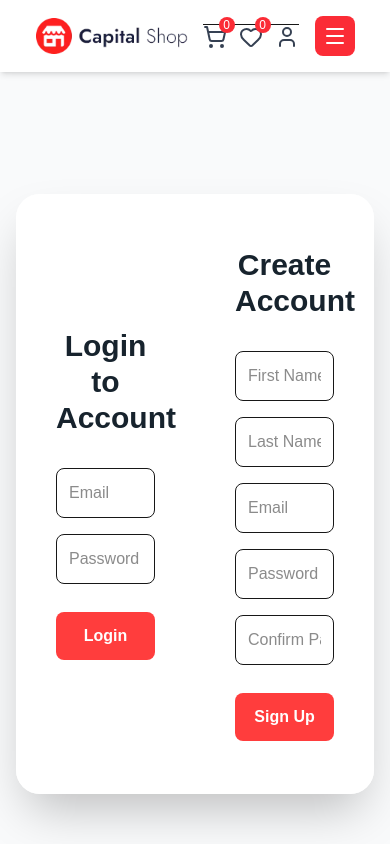
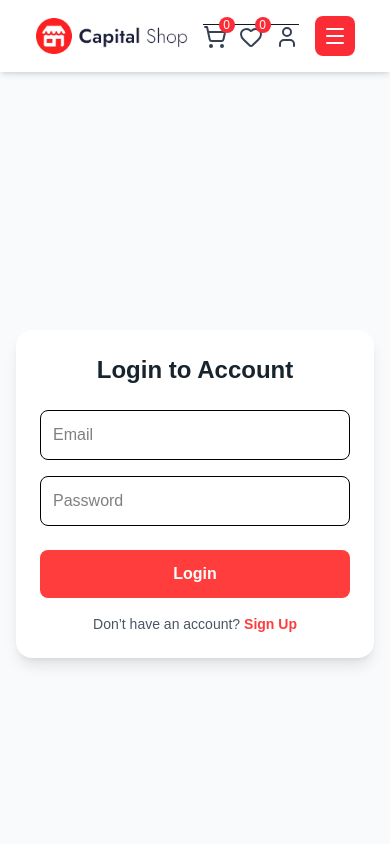
Before and after one commit to Rehan-programer/ecomm, a Next.js app: page /auth in a window 390 px wide. Shown: the top 844 px of the page. Built offline with nearby package versions, Linux system fonts and the light colour scheme.

Commit message:
form-ui-done

```diff
--- a/src/app/api/login/route.js
+++ b/src/app/api/login/route.js
@@ -5,7 +5,7 @@ export async function POST(req) {
   try {
     const { email, password } = await req.json();
 
-    // Check if user exists
+
     const [rows] = await db.query("SELECT * FROM signup WHERE `email` = ?", [email]);
     if (rows.length === 0) {
       return Response.json({ message: "User not found" }, { status: 404 });
--- a/src/app/api/signup/route.js
+++ b/src/app/api/signup/route.js
@@ -5,18 +5,17 @@ export async function POST(req) {
   try {
     const { firstName, lastName, email, password, confirmPassword } = await req.json();
 
-    // Check password match
     if (password !== confirmPassword) {
       return Response.json({ message: "Passwords do not match" }, { status: 400 });
     }
 
-    // Check if email exists
+
     const [existing] = await db.query("SELECT * FROM signup WHERE `email` = ?", [email]);
     if (existing.length > 0) {
       return Response.json({ message: "Email already exists" }, { status: 400 });
     }
 
-    // Hash password
+
     const hashedPassword = await bcrypt.hash(password, 10);
     const hashedConfirm = await bcrypt.hash(confirmPassword, 10);
 
--- a/src/app/auth/page.js
+++ b/src/app/auth/page.js
@@ -40,13 +40,13 @@ export default function AuthPage() {
 
   return (
     <div className="min-h-screen flex items-center justify-center bg-[#f9fafb] px-4 py-10 overflow-hidden">
-      <div className="relative w-full max-w-5xl h-[600px] bg-white rounded-3xl shadow-2xl overflow-hidden">
+      <div className="hidden md:block relative w-full max-w-5xl h-[600px] bg-white rounded-3xl shadow-2xl overflow-hidden">
         <div
           className={`absolute top-0 left-0 w-[200%] h-full flex transition-transform duration-700 ease-in-out ${
             isLogin ? "translate-x-0" : "-translate-x-1/2"
           }`}
         >
-          <div className="w-1/2 flex flex-col items-start justify-center bg-white p-10">
+          <div className="w-full lg:w-1/2 flex flex-col items-start justify-center bg-white p-10">
             <form
               onSubmit={handleSubmit}
               className="w-full max-w-sm flex flex-col gap-4"
@@ -60,7 +60,7 @@ export default function AuthPage() {
                 placeholder="Email"
                 onChange={handleChange}
                 required
-                className="p-3 border rounded-lg focus:ring-2 focus:ring-[#ff3d3d] outline-none"
+                className="p-3 border text-black rounded-lg focus:ring-2 focus:ring-[#ff3d3d] outline-none"
               />
               <input
                 type="password"
@@ -68,7 +68,7 @@ export default function AuthPage() {
                 placeholder="Password"
                 onChange={handleChange}
                 required
-                className="p-3 border rounded-lg focus:ring-2 focus:ring-[#ff3d3d] outline-none"
+                className="p-3 border text-black rounded-lg focus:ring-2 focus:ring-[#ff3d3d] outline-none"
               />
               <button
                 type="submit"
@@ -79,7 +79,7 @@ export default function AuthPage() {
             </form>
           </div>
 
-          <div className="w-1/2 flex flex-col items-end justify-center bg-white p-10">
+          <div className="w-full lg:w-1/2 flex flex-col items-center justify-center bg-white lg:items-end lg:justify-center p-10">
             <form
               onSubmit={handleSubmit}
               className="w-full max-w-sm flex flex-col gap-4"
@@ -93,7 +93,7 @@ export default function AuthPage() {
                 placeholder="First Name"
                 onChange={handleChange}
                 required
-                className="p-3 border rounded-lg focus:ring-2 focus:ring-[#ff3d3d] outline-none"
+                className="p-3 border text-black rounded-lg focus:ring-2 focus:ring-[#ff3d3d] outline-none"
               />
               <input
                 type="text"
@@ -101,7 +101,7 @@ export default function AuthPage() {
                 placeholder="Last Name"
                 onChange={handleChange}
                 required
-                className="p-3 border rounded-lg focus:ring-2 focus:ring-[#ff3d3d] outline-none"
+                className="p-3 border text-black rounded-lg focus:ring-2 focus:ring-[#ff3d3d] outline-none"
               />
               <input
                 type="email"
@@ -109,7 +109,7 @@ export default function AuthPage() {
                 placeholder="Email"
                 onChange={handleChange}
                 required
-                className="p-3 border rounded-lg focus:ring-2 focus:ring-[#ff3d3d] outline-none"
+                className="p-3 border text-black rounded-lg focus:ring-2 focus:ring-[#ff3d3d] outline-none"
               />
               <input
                 type="password"
@@ -117,7 +117,7 @@ export default function AuthPage() {
                 placeholder="Password"
                 onChange={handleChange}
                 required
-                className="p-3 border rounded-lg focus:ring-2 focus:ring-[#ff3d3d] outline-none"
+                className="p-3 border text-black rounded-lg focus:ring-2 focus:ring-[#ff3d3d] outline-none"
               />
               <input
                 type="password"
@@ -125,7 +125,7 @@ export default function AuthPage() {
                 placeholder="Confirm Password"
                 onChange={handleChange}
                 required
-                className="p-3 border rounded-lg focus:ring-2 focus:ring-[#ff3d3d] outline-none"
+                className="p-3 border text-black rounded-lg focus:ring-2 focus:ring-[#ff3d3d] outline-none"
               />
               <button
                 type="submit"
@@ -165,22 +165,92 @@ export default function AuthPage() {
         </div>
       </div>
 
-      <style jsx>{`
-        @media (max-width: 768px) {
-          .h-[600px] {
-            height: auto !important;
-          }
-          .w-[200%] {
-            flex-direction: column !important;
-            width: 100% !important;
-            transform: none !important;
-          }
-          .absolute {
-            position: relative !important;
-            width: 100% !important;
-          }
-        }
-      `}</style>
+      <div className="block md:hidden w-full max-w-sm bg-white rounded-2xl shadow-lg p-6">
+        <form onSubmit={handleSubmit} className="flex flex-col gap-4">
+          <h1 className="text-2xl font-bold text-[#17232D] text-center mb-2">
+            {isLogin ? "Login to Account" : "Create Account"}
+          </h1>
+
+          {!isLogin && (
+            <>
+              <input
+                type="text"
+                name="firstName"
+                placeholder="First Name"
+                onChange={handleChange}
+                required
+                className="p-3 border text-black rounded-lg focus:ring-2 focus:ring-[#ff3d3d] outline-none"
+              />
+              <input
+                type="text"
+                name="lastName"
+                placeholder="Last Name"
+                onChange={handleChange}
+                required
+                className="p-3 border text-black rounded-lg focus:ring-2 focus:ring-[#ff3d3d] outline-none"
+              />
+            </>
+          )}
+
+          <input
+            type="email"
+            name="email"
+            placeholder="Email"
+            onChange={handleChange}
+            required
+            className="p-3 border text-black rounded-lg focus:ring-2 focus:ring-[#ff3d3d] outline-none"
+          />
+          <input
+            type="password"
+            name="password"
+            placeholder="Password"
+            onChange={handleChange}
+            required
+            className="p-3 border text-black rounded-lg focus:ring-2 focus:ring-[#ff3d3d] outline-none"
+          />
+          {!isLogin && (
+            <input
+              type="password"
+              name="confirmPassword"
+              placeholder="Confirm Password"
+              onChange={handleChange}
+              required
+              className="p-3 border text-black rounded-lg focus:ring-2 focus:ring-[#ff3d3d] outline-none"
+            />
+          )}
+
+          <button
+            type="submit"
+            className="mt-2 py-3 bg-[#ff3d3d] text-white rounded-lg font-semibold hover:bg-[#e33636] transition-all duration-300"
+          >
+            {isLogin ? "Login" : "Sign Up"}
+          </button>
+        </form>
+
+        <p className="text-center text-sm text-gray-600 mt-4">
+          {isLogin ? (
+            <>
+              Don’t have an account?{" "}
+              <button
+                onClick={() => setIsLogin(false)}
+                className="text-[#ff3d3d] font-semibold hover:underline"
+              >
+                Sign Up
+              </button>
+            </>
+          ) : (
+            <>
+              Already have an account?{" "}
+              <button
+                onClick={() => setIsLogin(true)}
+                className="text-[#ff3d3d] font-semibold hover:underline"
+              >
+                Login
+              </button>
+            </>
+          )}
+        </p>
+      </div>
     </div>
   );
 }
--- a/src/lib/db.js
+++ b/src/lib/db.js
@@ -1,4 +1,4 @@
-// src/lib/db.js
+
 import mysql from 'mysql2/promise';
 
 export const db = mysql.createPool({
```
